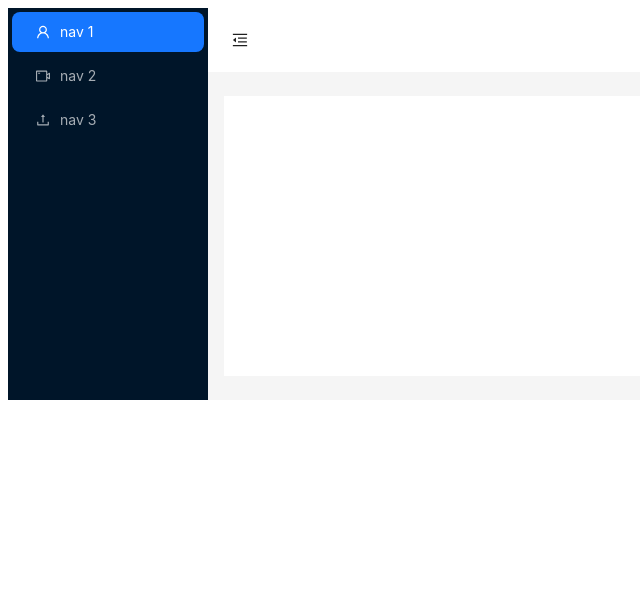
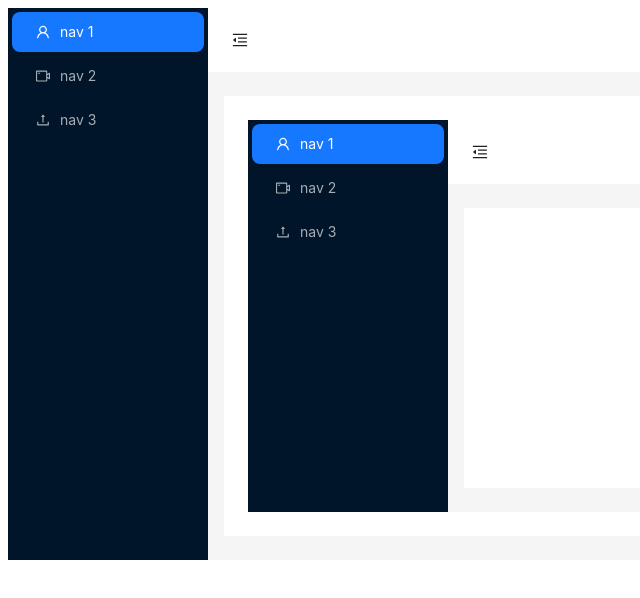
Before and after one commit to Truntg/fe-garage-management-2, a React (Vite) app: page /user in a window 1280 px wide. Shown: the top 598 px of the page, without its empty margins (0-640 px from the left). Built offline with nearby package versions, Linux system fonts and the light colour scheme.

Commit message:
authlayout

```diff
--- a/src/components/Sidebar/SildeBar.jsx
+++ b/src/components/AppLayout/index.jsx
@@ -8,9 +8,10 @@ import {
   VideoCameraOutlined,
 } from '@ant-design/icons';
 import { Layout, Menu, Button, theme } from 'antd';
+import { Outlet } from 'react-router-dom';
 
 const { Header, Sider, Content } = Layout;
-const SildeBar = ({ content }) => {
+const AppLayout = () => {
   const [collapsed, setCollapsed] = useState(false);
   const {
     token: { colorBgContainer },
@@ -68,11 +69,11 @@ const SildeBar = ({ content }) => {
             background: colorBgContainer,
           }}
         >
-          {content}
+          <Outlet />
         </Content>
       </Layout>
     </Layout>
   );
 };
 
-export default SildeBar;
+export default AppLayout;
--- a/src/components/Garage/List/ListGarage.jsx
+++ b/src/components/Garage/List/ListGarage.jsx
@@ -1,5 +1,4 @@
 import { Button, Select, Space, Table } from 'antd';
-import SildeBar from '../../Sidebar/SildeBar';
 import Search from 'antd/es/input/Search';
 import './ListGarage.css';
 
@@ -68,7 +67,7 @@ const ListGarage = () => {
     console.log(`selected ${value}`);
   };
   const onSearch = (value, _e, info) => console.log(info?.source, value);
-  const garageContent = (
+  const GarageContent = (
     <div>
       <div className="title-container">
         <h3>All Garage </h3>
@@ -119,7 +118,7 @@ const ListGarage = () => {
   );
   return (
     <>
-      <SildeBar content={garageContent} />
+      <GarageContent />
     </>
   );
 };
--- a/src/components/Owner/List.jsx
+++ b/src/components/Owner/List.jsx
@@ -2,7 +2,7 @@ import { Button, Select, Table, Space } from 'antd';
 import Search from 'antd/lib/input/Search';
 
 import './List.css';
-import SildeBar from '../Sidebar/SildeBar';
+import SildeBar from '../AppLayout';
 
 const OwnerList = () => {
   const { Option } = Select;
--- a/src/pages/User.jsx
+++ b/src/pages/User.jsx
@@ -1,4 +1,4 @@
-import SildeBar from '../components/Sidebar/SildeBar';
+import SildeBar from '../components/AppLayout';
 
 const User = () => {
   return (
```
Also changed, not shown: src/router.jsx (+4 -6 lines).
